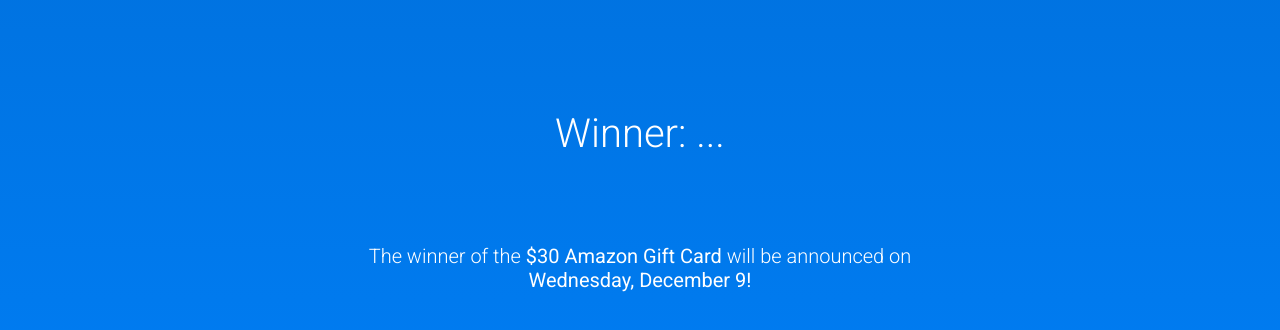
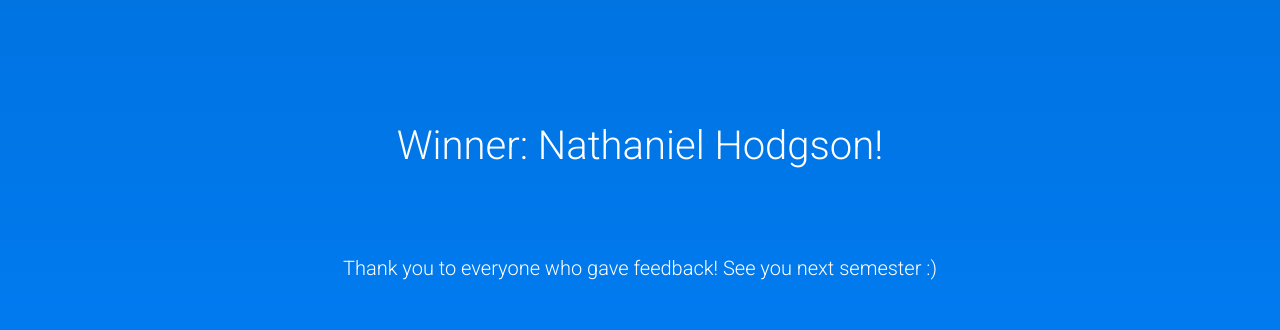
Before and after one commit to vjindal0112/studyBuddy, a React (Create React App) app: page /Raffle in a window 1280 px wide. Shown: the part 234-564 px from the top of the page. Built offline with nearby package versions, Linux system fonts and the light colour scheme; no server answers.

Commit message:
updated winner

```diff
--- a/src/pages/Raffle.js
+++ b/src/pages/Raffle.js
@@ -60,11 +60,10 @@
       <Header title="Raffle" />
       <div className="App" style={{ padding: "4px" }}>
         <br /> <br />
-        <h1>Winner: ...</h1>
+        <h1>Winner: Nathaniel Hodgson!</h1>
         <br /> <br />
         <Texth4>
-          The winner of the <b> $30 Amazon Gift Card </b> will be announced on{" "}
-          <b> Wednesday, December 9!</b>
+          Thank you to everyone who gave feedback! See you next semester :){" "}
         </Texth4>
       </div>
     </>
```
